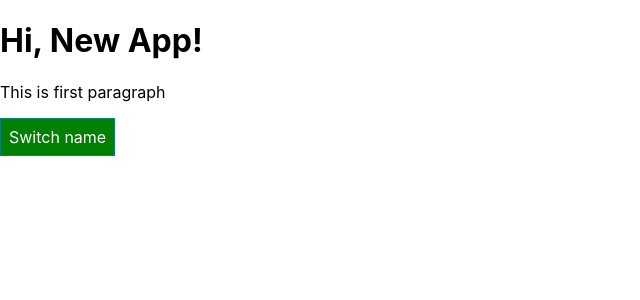
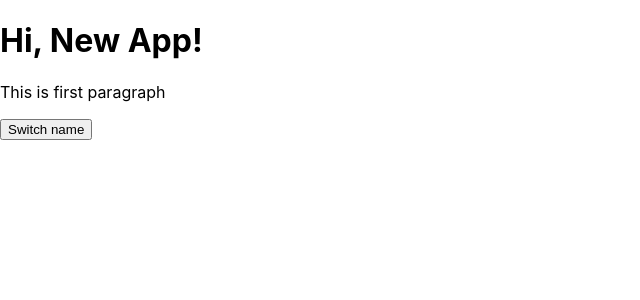
Before and after one commit to gsim2345/react-complete-guide, a React app: page / in a window 1280 px wide. Shown: the top 300 px of the page, without its empty margins (0-640 px from the left). Built offline with nearby package versions, Linux system fonts and the light colour scheme.

Commit message:
Added pseudo selector with CSS-modules

```diff
--- a/src/App.css
+++ b/src/App.css
@@ -1,5 +1,28 @@
 .App {
   text-align: center;
+}
+
+.App button {
+  border: 1px solid blue;
+  padding: 16px;
+  background-color: green;
+  font: inherit;
+  color: white;
+  cursor: pointer;
+}
+
+.App button:hover {
+  background-color: lightgreen;
+  color: black;
+}
+
+.App button.Red {
+  background-color: red;
+}
+
+.App button.Red:hover {
+  background-color: salmon;
+  color: black;
 }
 
 .red {
--- a/src/App.js
+++ b/src/App.js
@@ -57,16 +57,9 @@
 
 
   render() {
-    const style = {
-      backgroundColor: "green",
-      color: "white",
-      font: "inherit",
-      border: "1px solid teal",
-      padding: "8px",
-      cursor: "pointer",
-    };
 
     let persons = null;
+    let btnClass = "";
     //if (this.state.showPersons == true)
     if (this.state.showPersons) {
       persons = (
@@ -84,11 +77,7 @@
         </div>
       );
 
-      style.backgroundColor = "red";
-      style[':hover']= {
-        backgroundColor: 'salmon',
-        color: 'black'
-      }
+      btnClass = classes.Red;
     }
 
     //let classes = ['red', 'bold'].join(' ');
@@ -105,7 +94,8 @@
         <div className={classes.App}>
           <h1>Hi, New App!</h1>
           <p className={assignedClasses.join(' ')}>This is first paragraph</p>
-          <button style={style}
+          <button
+            className={btnClass}
             onClick={this.togglePersonHandler}>Switch name</button>
             {persons}
         </div>
```
